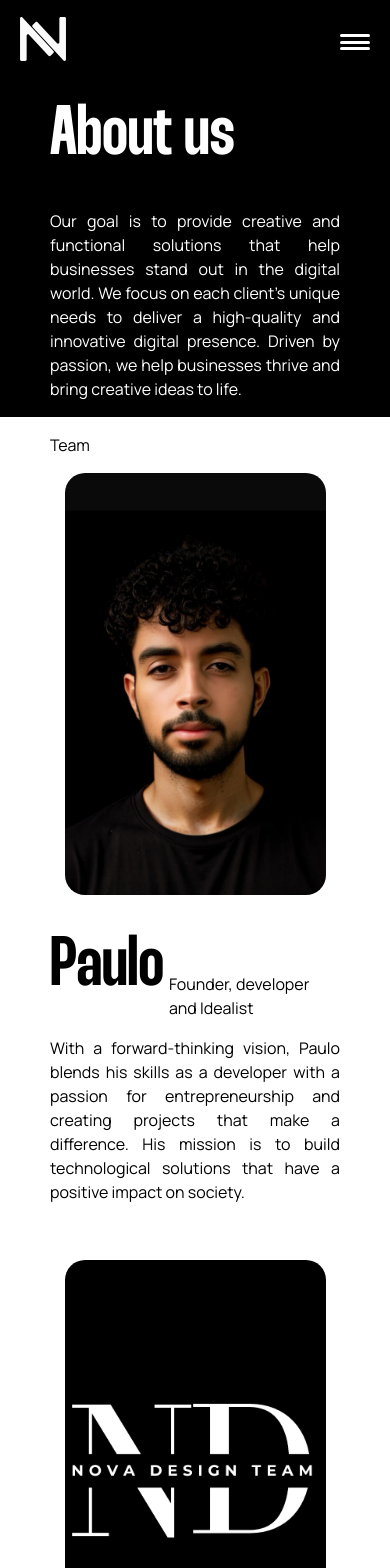
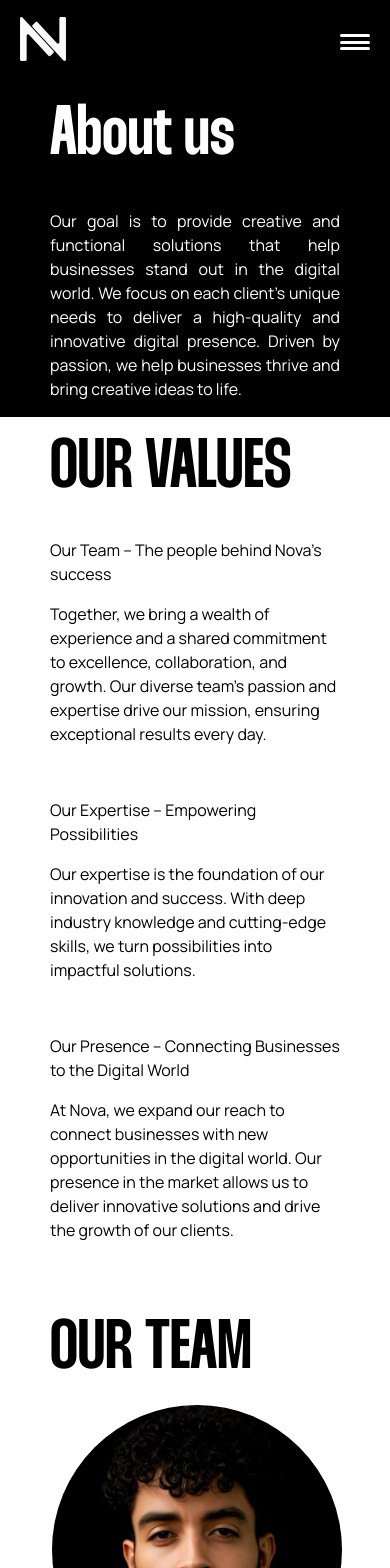
Before and after one commit to paulooliveira152012/novaweb, a React (Vite) app: page /about in a window 390 px wide. Shown: the top 1568 px of the page. Built offline with nearby package versions, Linux system fonts and the light colour scheme; no server answers.

Commit message:
about page parcialmente finished

```diff
--- a/src/pages/About.jsx
+++ b/src/pages/About.jsx
@@ -23,7 +23,12 @@ const About = () => {
                 <article className="aboutIntro paddingContainer">
                   <h3 className="pageTitle"> About us</h3>
                   <p>
-                  Our goal is to provide creative and functional solutions that help businesses stand out in the digital world. We focus on each client’s unique needs to deliver a high-quality and innovative digital presence. Driven by passion, we help businesses thrive and bring creative ideas to life.
+                    Our goal is to provide creative and functional solutions
+                    that help businesses stand out in the digital world. We
+                    focus on each client’s unique needs to deliver a
+                    high-quality and innovative digital presence. Driven by
+                    passion, we help businesses thrive and bring creative ideas
+                    to life.
                   </p>
                 </article>
                 <div className="aboutLogoContainer">
@@ -31,9 +36,52 @@ const About = () => {
                 </div>
               </div>
 
+              {/* white section */}
+              <div className="aboutTeam whiteBg paddingContainer">
+                <h3>OUR VALUES</h3>
+                <article>
+                  {/* our values */}
+                  <div className="ourValuesContainer">
+                    <div>
+                      <p>Our Team – The people behind Nova’s success</p>
+                      <p>
+                        Together, we bring a wealth of experience and a shared
+                        commitment to excellence, collaboration, and growth. Our
+                        diverse team’s passion and expertise drive our mission,
+                        ensuring exceptional results every day.
+                      </p>
+                    </div>
+                    <div>
+                      <p>Our Expertise – Empowering Possibilities</p>
+                      <p>
+                        Our expertise is the foundation of our innovation and
+                        success. With deep industry knowledge and cutting-edge
+                        skills, we turn possibilities into impactful solutions.
+                      </p>
+                    </div>
+                    <div>
+                      <p>
+                        Our Presence – Connecting Businesses to the Digital
+                        World
+                      </p>
+                      <p>
+                        At Nova, we expand our reach to connect businesses with
+                        new opportunities in the digital world. Our presence in
+                        the market allows us to deliver innovative solutions and
+                        drive the growth of our clients.
+                      </p>
+                    </div>
+                  </div>
+                </article>
 
-              <article className="aboutTeam whiteBg paddingContainer">
-                <p>Team</p>
+                {/* working here... */}
+
+                <article className="aboutTeam">
+                  <h3>OUR TEAM</h3>
+                  {/* flex container */}
+
+                  <div className="flex">
+                  {/* block container developer */}
                   <div>
                     {/* image div */}
                     <div className="imgContainer">
@@ -41,19 +89,21 @@ const About = () => {
                     </div>
                     {/* whriting div */}
                     <div>
-                    <div className="flex">
+                      <div>
                         <h3>Paulo</h3>
                         <span>Founder, developer and Idealist</span>
                       </div>
                       <p>
-                      With a forward-thinking vision, Paulo blends his skills as
-                      a developer with a passion for entrepreneurship and
+                        With a forward-thinking vision, Paulo blends his skills
+                        as a developer with a passion for entrepreneurship and
                         creating projects that make a difference. His mission is
                         to build technological solutions that have a positive
                         impact on society.
                       </p>
                     </div>
                   </div>
+
+                  {/* block container design team*/}
                   <div>
                     {/* image div */}
                     <div className="imgContainer">
@@ -74,7 +124,7 @@ const About = () => {
                     </p>
                   </div> */}
                     <div>
-                    <div className="flex">
+                      <div >
                         <h3>Design Team</h3>
                         <span>Creative, Functional, Impactful</span>
                       </div>
@@ -82,17 +132,20 @@ const About = () => {
                         A team passionate about bringing ideas to life and
                         transforming concepts into unforgettable visual
                         experiences. Driven by creativity, aesthetics, and the
-                      pursuit of solutions that merge beauty and functionality
+                        pursuit of solutions that merge beauty and functionality.
                       </p>
+                    </div>
                   </div>
                   </div>
                 </article>
 
-              <div className="phrase">
-                Building Digital Dreams, One Pixel at a Time.
+
               </div>
+              {/* end of white */}
 
-              <div className="buttonContainer">
+              <div className="getInTouch paddingContainer">
+              <h3>GET IN TOUCH</h3>
+              <div className="aboutButtonContainer">
                 <button
                   onClick={() => navigate("/portfolio")}
                   className="regularButton"
@@ -100,6 +153,9 @@ const About = () => {
                   See our work
                 </button>
               </div>
+              </div>
+
+
             </div>
           </div>
 
--- a/src/styles/About.css
+++ b/src/styles/About.css
@@ -53,37 +53,52 @@
     width: 40%;
     margin: auto;
     max-width: 100px;
+    /* background-color: red; */
 }
-
 
 .contentContainer .aboutTeam {
     min-height: 30vh;
-    display: flex;
-    justify-content: space-evenly;
+    /* display: flex; */
+    /* justify-content: space-evenly; */
+    text-align: left;
+    /* background-color: rgba(231, 195, 16, 0.984); */
+    padding-bottom: 50px;
 }
 
-.contentContainer .aboutTeam div {
-    width: 40%;
+.contentContainer .aboutTeam .ourValuesContainer {
+    /* width: 40%; */
     /* background-color: red; */
     height: 100%;
     display: flex;
     flex-direction: column;
 }
 
-.contentContainer .aboutTeam div div {
+.contentContainer .aboutTeam .ourValuesContainer div {
 height: auto;
 /* background-color: green; */
 width: 100%;
+display: flex;
+justify-content: space-between;
+text-align: left;
 }
+
+.contentContainer .aboutTeam .ourValuesContainer div :first-child {
+    width: 40%;
+}
+
+.contentContainer .aboutTeam .ourValuesContainer div :last-child {
+    width: 50%;
+}
+
+
 
 .contentContainer .aboutTeam .imgContainer {
     width: 100%;
-    height: 50vh;
-    border-radius: 20px;
+    aspect-ratio: 1;
+    border-radius: 50%;
     margin: auto;
     margin-bottom: 20px;
     min-height: 30vh;
-
     display: flex;
     justify-content: center;
     align-items: center;
@@ -92,25 +107,62 @@ width: 100%;
 
 .contentContainer .aboutTeam .imgContainer img {
     width: 100%;
-    height: 100%;
+    aspect-ratio: 1;
     object-fit: cover;  /* Ensures the image fills the container without distortion */
     object-position: center; /* Keeps the image centered */
 }
 
 
-.contentContainer .aboutTeam div div .flex {
+.contentContainer .aboutTeam .flex {
     display: flex;
-    flex-direction: row;
-    align-items: flex-end;
-    padding: 0;
-    height: auto;
-    margin-bottom: 0px;
+    /* flex-direction: row; */
+    /* align-items: flex-end; */
+    /* padding: 0px; */
+    /* height: auto; */
+    /* margin-bottom: 0px; */
+    /* background-color: purple; */
+    width: 100%;
 }
+
+.contentContainer .aboutTeam .flex div {
+    /* background-color: purple; */
+    margin: 1px;
+    padding: 0px;
+    width: 50%;
+}
+
+.contentContainer .aboutTeam .flex div div{
+    /* background-color: pink; */
+    width: 100%;
+    /* aspect-ratio: 1; */
+}
+
+.getInTouch {
+    /* background-color: green; */
+    display: flex;
+    justify-content:space-between;
+}
+
+.aboutButtonContainer {
+    /* background-color: red; */
+    width: 30%;
+    display: flex;
+    flex-direction: column;
+    justify-content: center;
+}
+
+.aboutButtonContainer button {
+    width: 100%;
+    padding: 5px;
+}
+
 
 .contentContainer .aboutTeam div div .flex span {
     margin-left: 10px;
-    /* background-color: red; */
+    background-color: green;
 }
+
+
 
 .phrase {
     margin: auto;
@@ -152,15 +204,6 @@ width: 100%;
         margin-bottom: 20px;
     }
 
-    .contentContainer .aboutTeam .imgContainer {
-        /* background-color: blue; */
-        width: 90%;
-        min-height: 30vh;
-        border-radius: 20px;
-        margin: auto;
-        margin-bottom: 20px;
-    }
-
     .contentContainer .aboutTeam div div .flex {
         display: flex;
         flex-direction: row;
@@ -178,6 +221,36 @@ width: 100%;
     .aboutLogoContainer {
         display: none;
     }
+
+    .contentContainer .aboutTeam .ourValuesContainer div {
+        height: auto;
+        /* background-color: green; */
+        width: 100%;
+        display: block;
+        justify-content: space-between;
+        text-align: left;
+        }
+
+        .contentContainer .aboutTeam .ourValuesContainer div :first-child {
+            width: 100%;
+        }
+
+        .contentContainer .aboutTeam .ourValuesContainer div :last-child {
+            width: 100%;
+        }
+
+        .contentContainer .aboutTeam .flex {
+            display: flex;
+            flex-direction: column;
+            width: 100%;
+        }
+
+        .contentContainer .aboutTeam .flex div {
+            /* background-color: purple; */
+            margin: 1px;
+            padding: 0px;
+            width: 100%;
+        }
 }
 
 
```
Lines whose indentation alone changed are shown as unchanged.
